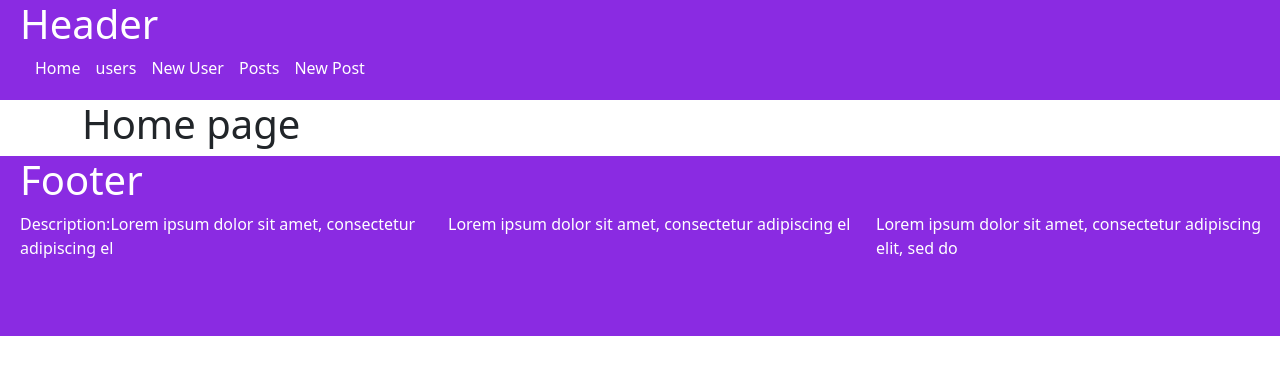
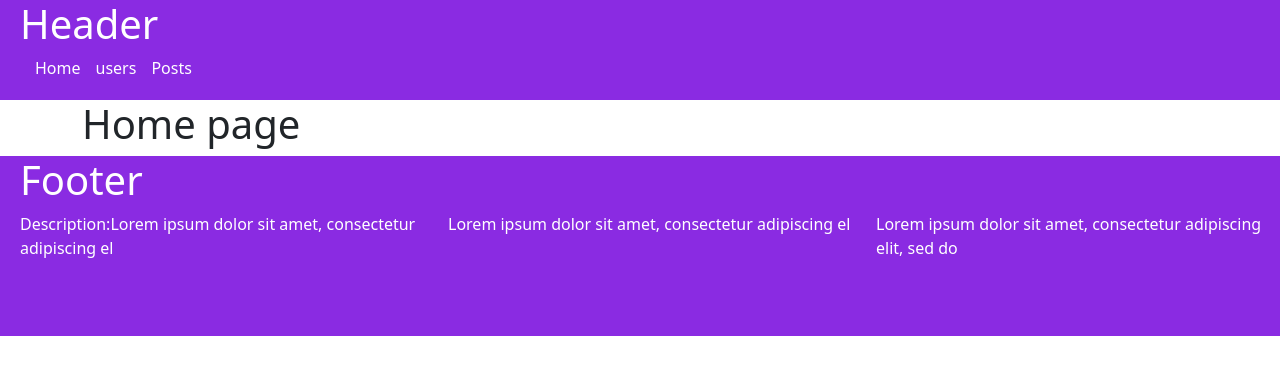
Before and after one commit to elhamalizadeh/Vue-CMS, a Vue app: page / in a window 1280 px wide. Shown: the top 374 px of the page. Built offline with nearby package versions, Linux system fonts and the light colour scheme.

Commit message:
edit menu

```diff
--- a/src/components/Header.vue
+++ b/src/components/Header.vue
@@ -3,9 +3,7 @@
     <h1>Header</h1>
     <router-link :to="{name:'HomePage'}" id="links">Home</router-link>
      <router-link :to="{name:'userList'}" id="links">users</router-link>
-   <router-link :to="{name:'createUser'}" id="links">New User</router-link>
     <router-link :to="{name:'postList'}" id="links">Posts</router-link>
-    <router-link :to="{name:'createPost'}" id="links">New Post</router-link>
     </div>
 </template>
 
```
